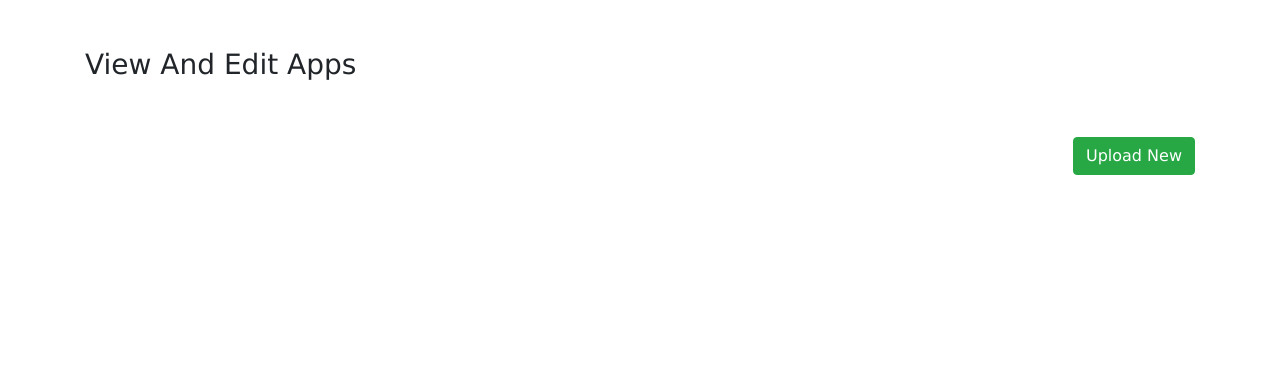
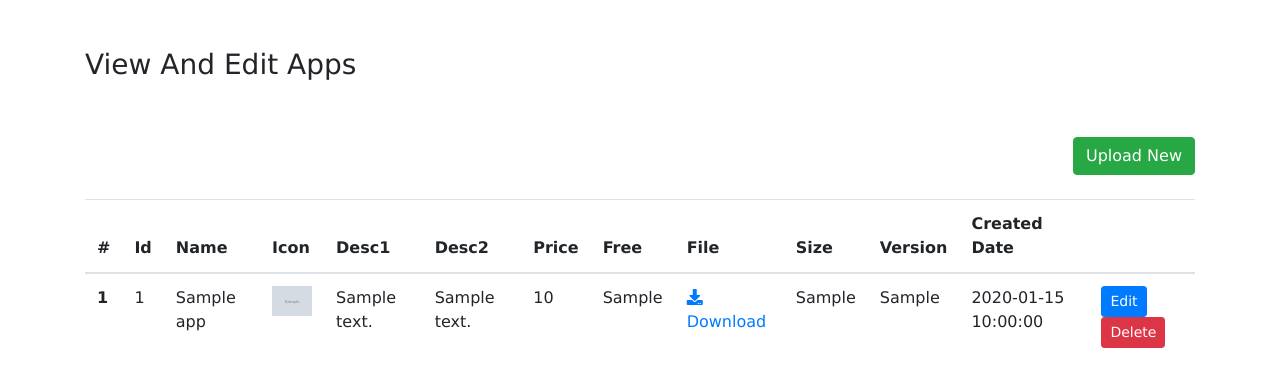
Before and after one commit to Arj2001/WebDesigning-PHP-, a PHP site: page /admin/app/index.php in a window 1280 px wide. Shown: the part 61-448 px from the top of the page. Run offline with PHP 8.4, Linux system fonts and the light colour scheme; the visitor is signed in with stand-in values (Sample User, id 1); tables that the repository leaves empty or names only in its code hold one stand-in row (values such as "Sample post"); grey boxes marked "Sample" are stand-in pictures.

Commit message:
table view in apps/index.php

```diff
--- a/admin/app/index.php
+++ b/admin/app/index.php
@@ -1,7 +1,13 @@
 <?php
 
 require_once('../../config.php');
-
+$statement = $pdo->prepare("SELECT * FROM apps ORDER BY id ");
+$statement->execute();
+$apps = $statement->fetchAll(PDO::FETCH_ASSOC);
+// echo "<pre>";
+// var_dump($apps);
+// echo "</pre>";
+// exit;
 ?>
 <!doctype html>
 <html lang="en">
@@ -46,6 +52,56 @@ require_once('../../config.php');
     <div class='pt-5 text-md-right'>
       <a href='upload.php' class='btn btn-success'>Upload New</a>
     </div>
+    <div class="table-responsive my-md-4">
+      <table class="table table-hover">
+        <thead>
+          <tr>
+            <th scope="col">#</th>
+            <th scope="col">Id</th>
+            <th scope="col">Name</th>
+            <th scope="col">Icon</th>
+            <th scope="col">Desc1</th>
+            <th scope="col">Desc2</th>
+            <th scope="col">Price</th>
+            <th scope="col">Free</th>
+            <th scope="col">File</th>
+            <th scope="col">Size</th>
+            <th scope="col">Version</th>
+            <th scope="col">Created Date</th>
+            <th scope="col"></th>
+          </tr>
+        </thead>
+        <tbody>
+          <?php foreach ($apps as $i => $apps) { ?>
+            <!--: ?> -->
+
+            <tr>
+              <th scope="row"><?php echo $i + 1 ?></th>
+              <td><?php echo $apps['id'] ?></td>
+              <td><?php echo $apps['name'] ?></td>
+              <td><img src="<?php echo $apps['icon'] ?>" style="width:40px;"></td>
+              <td><?php echo $apps['small_desc'] ?></td>
+              <td><?php echo $apps['desc'] ?></td>
+              <td><?php echo $apps['price'] ?></td>
+              <td><?php echo $apps['free'] ?></td>
+              <td><a href="<?php echo $apps['file']; ?>" download="<?php echo $apps['file']; ?>" class="download_link"><i class="fa fa-download "></i>Download</a></td>
+              <td><?php echo $apps['size'] ?></td>
+              <td><?php echo $apps['version'] ?></td>
+              <td><?php echo $apps['date'] ?></td>
+              <td>
+                <a href="update.php?id=<?php echo $apps['id'] ?>" type="button" class="btn btn-sm btn-primary">Edit</a>
+                <form style="display: inline-block;" method="post" action="delete.php">
+                  <input type="hidden" value="<?php echo $apps['id'] ?>" name="id">
+                  <button type="submit" class="btn btn-sm btn-danger">Delete</button>
+                </form>
+              </td>
+
+            </tr>
+          <?php } ?>
+          <!-- endforeach; apps -->
+        </tbody>
+      </table>
+    </div>
   </div>
   <script src="js/jquery.js"></script>
   <script src="js/bootstrap4.js"></script>
```
